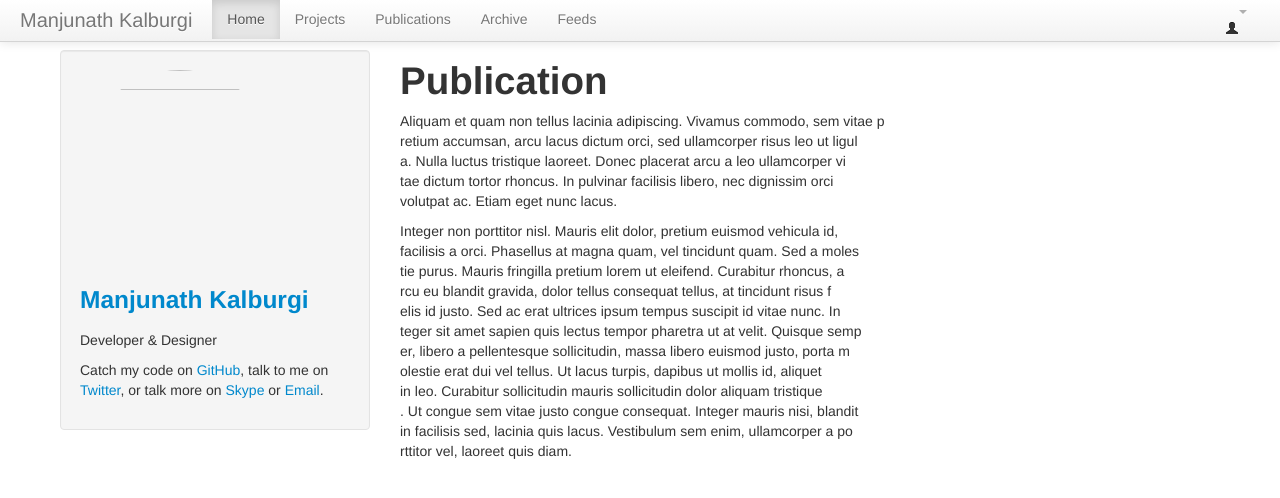
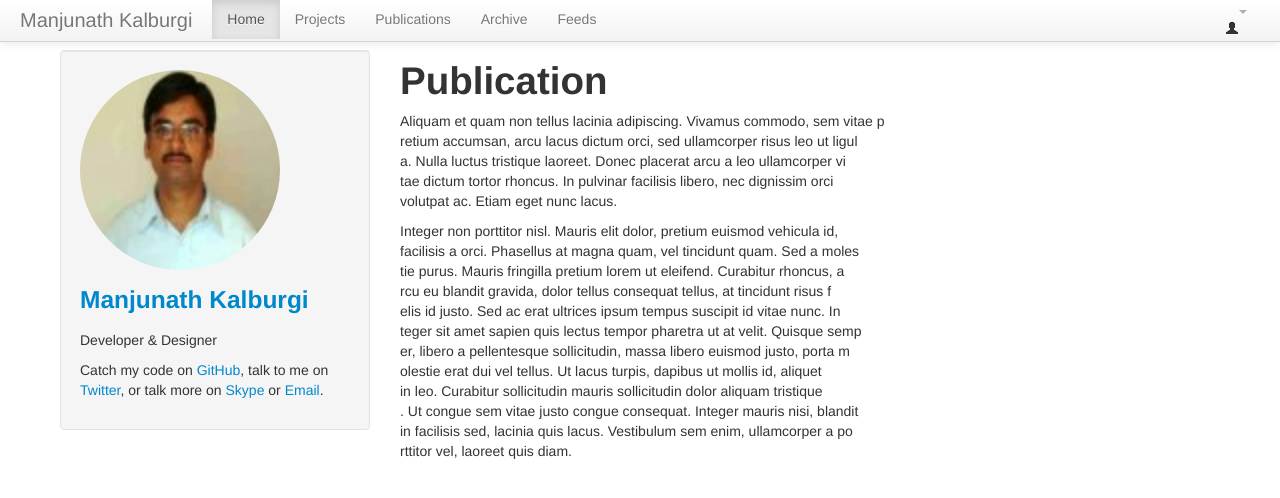
Before and after one commit to kalburgimanjunath/tu, a Jekyll site: the page built from publications/index.md, in a window 1280 px wide. Shown: the top 498 px of the page. Built offline with Jekyll 4.4.1, drawn with Linux system fonts in a browser that asks for light colours; nearby versions of some CDN libraries; Markdown is read by kramdown in place of the engine named in the settings.

Commit message:
Update sidebar.html

```diff
--- a/_includes/sidebar.html
+++ b/_includes/sidebar.html
@@ -1,6 +1,6 @@
  <div class="span3 well sidebar-nav-fixed" style="position:fixed">
  <div id="me">
- <img src="./images/manjunath-kalburgi.jpg" width="200" height="200" class="img-circle"/>
+ <img src="https://github.com/kalburgimanjunath/tu/blob/gh-pages/images/manjunath-kalburgi.jpg" width="200" height="200" class="img-circle"/>
  </div>
  <div id="aboutme">
  <h3><a href="{{base_url}}">Manjunath Kalburgi</a></h3>
```
